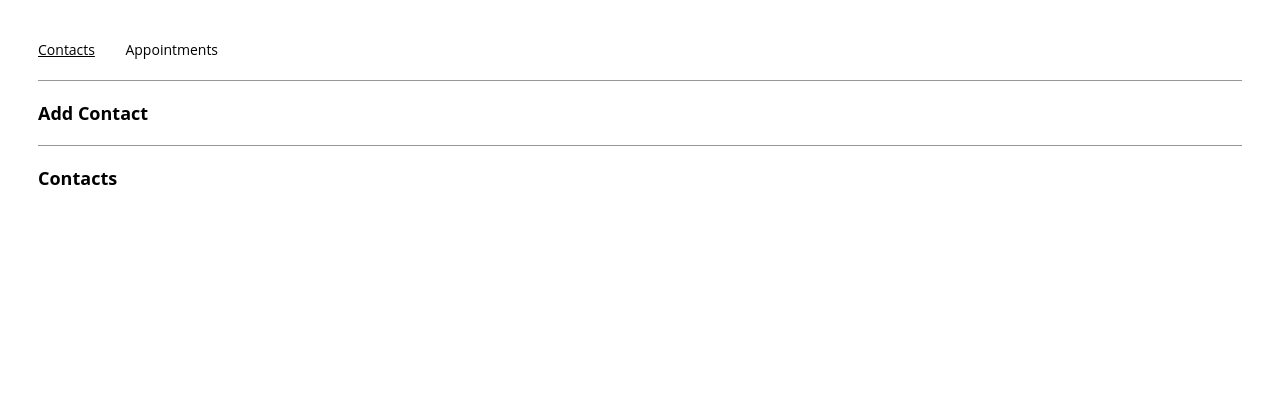
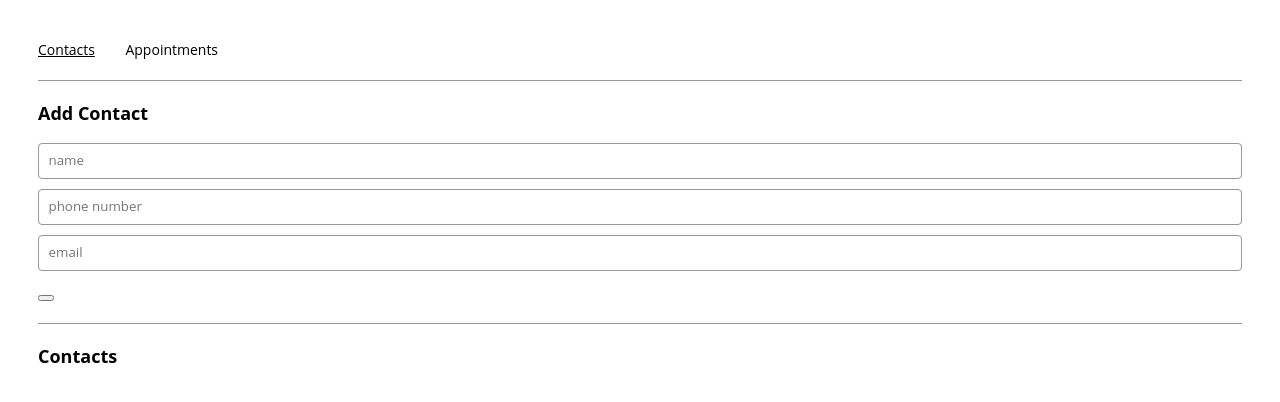
Before and after one commit to eyeland/react_challenge_start, a React (Create React App) app: page /contacts in a window 1280 px wide. Shown: the top 402 px of the page. Built offline with nearby package versions, Linux system fonts and the light colour scheme.

Commit message:
step 4.1

```diff
--- a/src/components/contactForm/ContactForm.js
+++ b/src/components/contactForm/ContactForm.js
@@ -1,5 +1,7 @@
+import { render } from "@testing-library/react";
 import React from "react";
 
+/*
 export const ContactForm = ({
   name,
   setName,
@@ -13,3 +15,41 @@ export const ContactForm = ({
     ContactForm
   );
 };
+*/
+
+export const ContactForm = (props) => {
+    const handleChangeName = e => {
+      props.setContactInfo({name: e.target.value})
+    }
+    const handlePhoneNumber = e => {
+      props.setContactInfo({phone: e.target.value})
+    }
+    const handleEmail = e => {
+      props.setContactInfo({email: e.target.value})
+    }
+
+  return(
+    <div>
+      <form onSubmit={props.handleSubmit}>
+        <input type='text' placeholder='name'
+          value={props.contactInfo.name}
+          onChange={handleChangeName}
+          />
+
+        <input type='tel'  placeholder='phone number'
+          //pattern="[1-9][0-9]{2}-[1-9][0-9]{2}-[0-9]{4}" fix number
+          value={props.contactInfo.phone}
+          onChange={handlePhoneNumber}
+          />
+
+        <input type='email' placeholder='email'
+          value={props.contactInfo.email}
+          onChange={handleEmail}
+        />
+
+        <button type='submit'/>
+      </form>
+
+    </div>
+  )
+}
```
